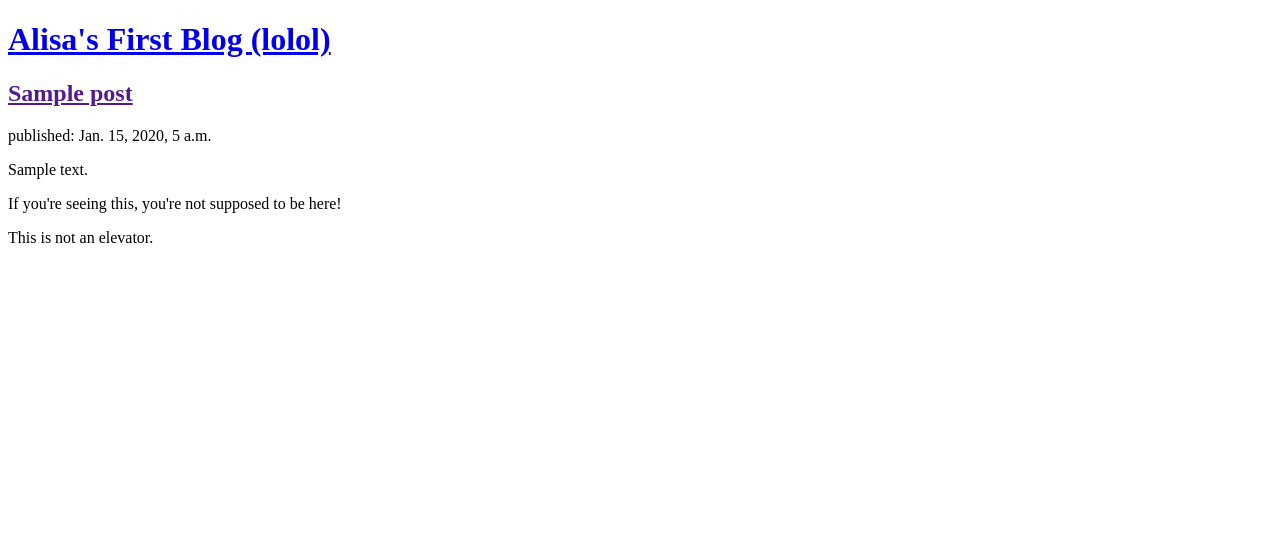
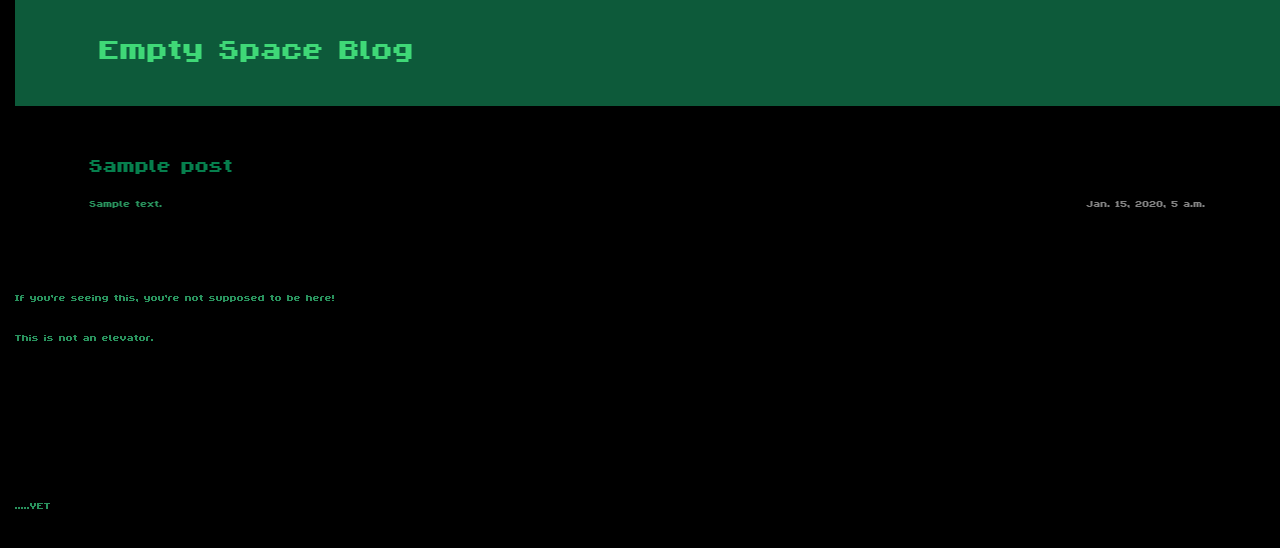
Before and after one commit to aleesagammy/first-blog, a Django app: page / in a window 1280 px wide. Shown: the top 548 px of the page. Run offline with Django 5.2, Linux system fonts and the light colour scheme; tables that the repository leaves empty hold one stand-in row (values such as "Sample post").

Commit message:
Added view and template for detailed blog post and css and font for entire site

```diff
--- /dev/null
+++ b/blog/static/css/blog.css
@@ -0,0 +1,88 @@
+@font-face {
+    font-family: "ByteBounce";
+    src: url("fonts/ByteBounce.ttf") format("truetype");
+    font-weight: normal;
+    font-style: normal;
+}
+
+body {
+    background-color: #000000;
+    color: #29925d;
+    font-family: "ByteBounce", 'Courier New', Courier, monospace;
+    padding-left: 15px;
+}
+
+h1, h2 {
+    color: #29925d;
+}
+
+a {
+    text-decoration: none;
+    color: #5ef495;
+}
+
+.page-header {
+    background-color: #0d5a3a;
+    margin-top: 0;
+    margin-bottom: 40px;
+    padding: 20px 20px 20px 40px;
+}
+
+.page-header h1,
+.page-header h1 a,
+.page-header h1 a:visited,
+.page-header h1 a:active {
+    color: #3fd877;
+    font-size: 36pt;
+    text-decoration: none;
+}
+
+.date {
+    color: #828282;
+}
+
+.save {
+    float: right;
+}
+
+
+.post-form textarea,
+.post-form input {
+    width: 100%;
+}
+
+.top-menu,
+.top-menu:hover,
+.top-menu:visited {
+    color: #55ffb0;
+    float: right;
+    font-size: 26pt;
+    margin-right: 20px;
+}
+
+.post {
+    margin-bottom: 70px;
+}
+
+.post h2 a,
+.post h2 a:visited {
+    color: #067f4d;
+}
+
+.post > .date,
+.post > .actions {
+    float: right;
+}
+
+.btn-secondary,
+.btn-secondary:visited {
+    color: #00c254;
+    background: none;
+    border-color: #007b08;
+    margin-left: 15px;
+}
+
+.btn-secondary:hover {
+    color: #FFFFFF;
+    background-color: #07672a;
+}
--- /dev/null
+++ b/blog/templates/blog/base.html
@@ -0,0 +1,29 @@
+{% load static %}
+<!DOCTYPE html>
+<html>
+    <head>
+        <title>Empty Space Blog</title>
+        <link rel="stylesheet" href="https://cdn.jsdelivr.net/npm/bootstrap@5.3.3/dist/css/bootstrap.min.css" integrity="sha384-QWTKZyjpPEjISv5WaRU9OFeRpok6YctnYmDr5pNlyT2bRjXh0JMhjY6hW+ALEwIH" crossorigin="anonymous">
+        <link rel="stylesheet" href="{% static 'css/blog.css' %}">
+    </head>
+    <body>
+        <header class="page-header">
+            <div class="container">
+                <h1><a href="/">Empty Space Blog</a></h1>
+            </div>
+        </header>
+
+        <main class="container">
+            <div class="row">
+                <div class="col">
+                {% block content %}
+                {% endblock %}
+                </div>
+            </div>
+        </main>
+
+
+    <p>If you're seeing this, you're not supposed to be here!</p>
+    <p>This is not an elevator.<br><br><br><br><br><br><br> .....YET</p>
+</body>
+</html>
--- a/blog/templates/blog/post_list.html
+++ b/blog/templates/blog/post_list.html
@@ -1,22 +1,13 @@
-<!DOCTYPE html>
-<html>
-    <head>
-        <title>Alisa's blog</title>
-    </head>
-<body>
-    <header>
-            <h1><a href="/">Alisa's First Blog (lolol)</a></h1>
-        </header>
+{% extends 'blog/base.html' %}
 
-        {% for post in posts %}
-            <article>
-                <h2><a href="">{{ post.title }}</a></h2>
-                <time>published: {{ post.published_date }}</time>
-                <p>{{ post.text|linebreaksbr }}</p>
-            </article>
-        {% endfor %}
-
-    <p>If you're seeing this, you're not supposed to be here!</p>
-    <p>This is not an elevator.</p>
-</body>
-</html>
+{% block content %}
+    {% for post in posts %}
+        <article class="post">
+            <h2><a href="{% url 'post_detail' pk=post.pk %}">{{ post.title }}</a></h2>
+            <time class="date">
+                {{ post.published_date }}
+            </time>
+            <p>{{ post.text|linebreaksbr }}</p>
+        </article>
+    {% endfor %}
+{% endblock %}
--- a/blog/urls.py
+++ b/blog/urls.py
@@ -3,4 +3,5 @@ from . import views
 
 urlpatterns = [
     path('', views.post_list, name='post_list'),
+    path('post/<int:pk>/', views.post_detail, name='post_detail'),
 ]
--- a/blog/views.py
+++ b/blog/views.py
@@ -1,9 +1,13 @@
-from django.shortcuts import render
+from django.shortcuts import render, get_object_or_404
 from .models import Post
 from django.utils import timezone
 
 
 # Create your views here.
 def post_list(request):
-    posts = Post.objects.filter(published_date__lte=timezone.now()).order_by('published_date')
+    posts = Post.objects.filter(published_date__lte=timezone.now()).order_by('-published_date')
     return render(request, 'blog/post_list.html', {'posts': posts})
+
+def post_detail(request, pk):
+    post = get_object_or_404(Post, pk=pk)
+    return render(request, 'blog/post_detail.html', {'post':post})
```
Also changed, not shown: blog/templates/blog/post_detail.html (added, +13 -0 lines), blog/static/css/fonts/ByteBounce.ttf (added), blog/static/css/fonts/yoster.ttf (added).
